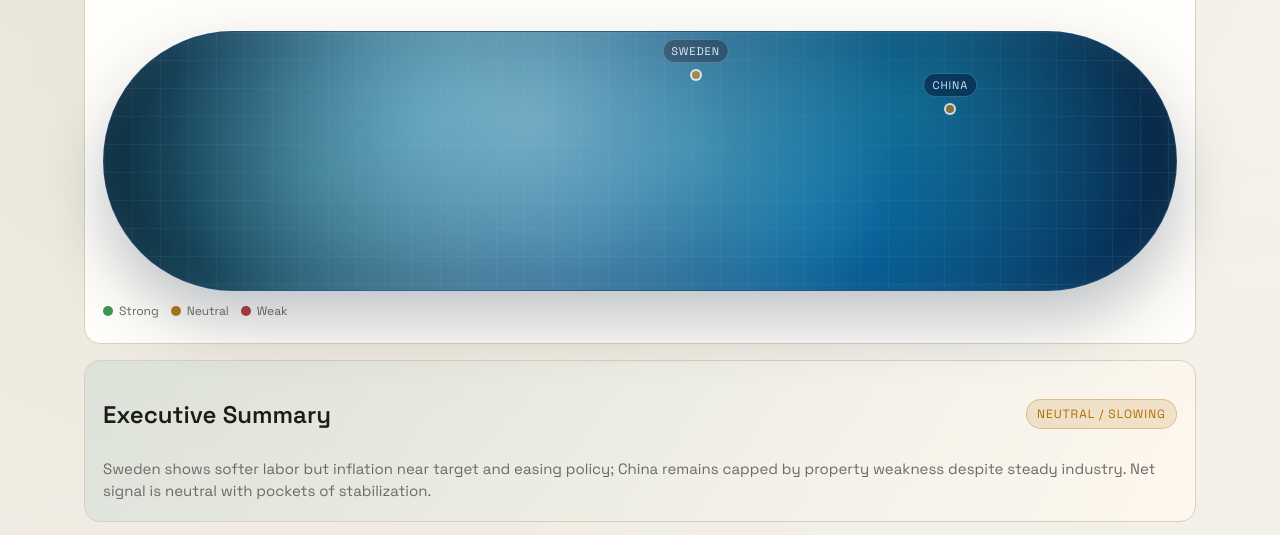
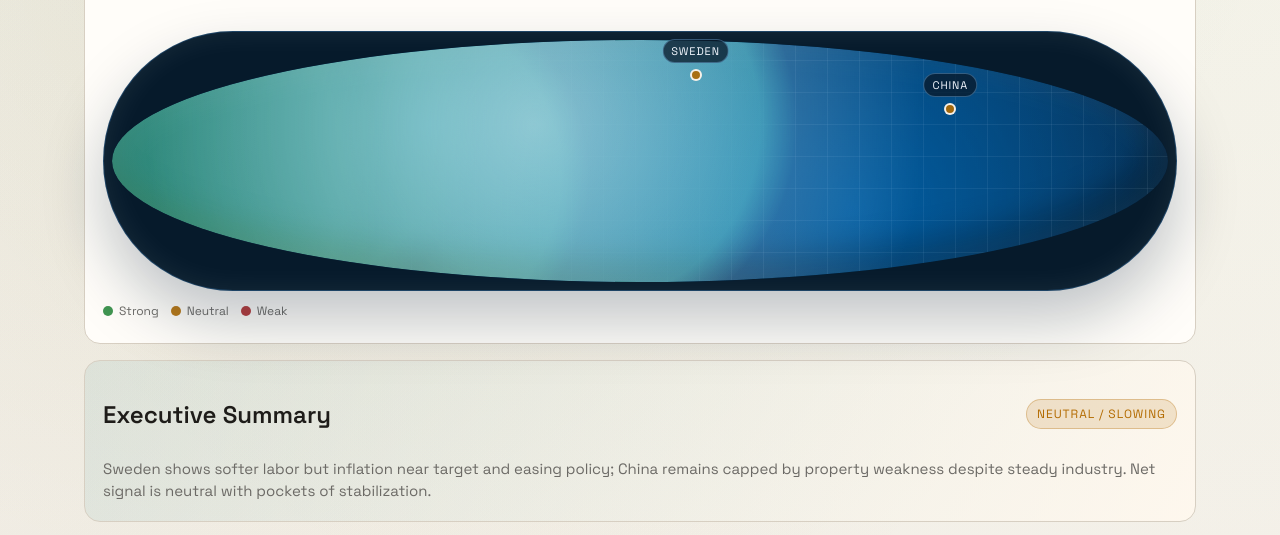
Before and after one commit to bilhaz03-design/macro-dashboard, a website: page online/public/index.html in a window 1280 px wide. Shown: the part 556-1091 px from the top of the page. Drawn offline with Linux system fonts and the light colour scheme; no server answers.

Commit message:
Add rotating globe for global pulse

```diff
--- a/online/public/app.js
+++ b/online/public/app.js
@@ -367,6 +367,18 @@ function renderMap(countries) {
   const map = document.getElementById("global-map");
   if (!map) return;
   map.innerHTML = "";
+  const globe = document.createElement("div");
+  globe.className = "globe";
+  const sphere = document.createElement("div");
+  sphere.className = "globe-sphere";
+  const texture = document.createElement("div");
+  texture.className = "globe-texture";
+  sphere.appendChild(texture);
+  const atmosphere = document.createElement("div");
+  atmosphere.className = "globe-atmosphere";
+  globe.appendChild(sphere);
+  globe.appendChild(atmosphere);
+  map.appendChild(globe);
   const tooltip = document.createElement("div");
   tooltip.className = "map-tooltip";
   map.appendChild(tooltip);
--- a/online/public/styles.css
+++ b/online/public/styles.css
@@ -387,10 +387,7 @@ h1 {
   position: relative;
   height: 260px;
   border-radius: 999px;
-  background:
-    radial-gradient(circle at 30% 35%, rgba(78, 178, 255, 0.45), transparent 40%),
-    radial-gradient(circle at 65% 70%, rgba(0, 86, 140, 0.7), transparent 50%),
-    radial-gradient(circle at 50% 50%, #0b3a60 0%, #0a2a4a 55%, #081f38 100%);
+  background: #061a2b;
   border: 1px solid rgba(60, 120, 170, 0.45);
   overflow: hidden;
   box-shadow:
@@ -398,29 +395,54 @@ h1 {
     inset 0 0 30px rgba(255, 255, 255, 0.08);
 }
 
-.map::before {
-  content: "";
+.globe {
+  position: absolute;
+  inset: 8px;
+  border-radius: 50%;
+  overflow: hidden;
+  background:
+    radial-gradient(circle at 30% 35%, rgba(78, 178, 255, 0.35), transparent 45%),
+    radial-gradient(circle at 70% 70%, rgba(0, 86, 140, 0.7), transparent 55%),
+    radial-gradient(circle at 50% 50%, #0b3a60 0%, #0a2a4a 55%, #081f38 100%);
+  box-shadow:
+    inset 0 0 40px rgba(255, 255, 255, 0.08),
+    inset -18px -20px 30px rgba(0, 0, 0, 0.45);
+}
+
+.globe-sphere {
   position: absolute;
   inset: 0;
+  border-radius: 50%;
+  overflow: hidden;
+}
+
+.globe-texture {
+  position: absolute;
+  inset: -5%;
+  border-radius: 50%;
   background-image:
-    radial-gradient(circle at 20% 55%, rgba(34, 112, 76, 0.6), transparent 38%),
-    radial-gradient(circle at 55% 45%, rgba(46, 128, 84, 0.6), transparent 35%),
-    radial-gradient(circle at 75% 30%, rgba(40, 122, 78, 0.55), transparent 30%),
-    radial-gradient(circle at 35% 25%, rgba(40, 122, 78, 0.5), transparent 30%),
+    radial-gradient(circle at 18% 55%, rgba(46, 128, 84, 0.9) 0 12%, transparent 14%),
+    radial-gradient(circle at 36% 38%, rgba(40, 122, 78, 0.85) 0 10%, transparent 12%),
+    radial-gradient(circle at 60% 55%, rgba(40, 122, 78, 0.85) 0 12%, transparent 14%),
+    radial-gradient(circle at 78% 36%, rgba(34, 112, 76, 0.8) 0 10%, transparent 12%),
+    radial-gradient(circle at 28% 70%, rgba(34, 112, 76, 0.75) 0 10%, transparent 12%),
     linear-gradient(rgba(255, 255, 255, 0.08) 1px, transparent 1px),
     linear-gradient(90deg, rgba(255, 255, 255, 0.08) 1px, transparent 1px);
-  background-size: auto, auto, auto, auto, 28px 28px, 28px 28px;
-  opacity: 0.75;
+  background-size: 200% 100%, 200% 100%, 200% 100%, 200% 100%, 200% 100%, 32px 32px, 32px 32px;
+  background-position: 0% 50%, 20% 35%, 60% 55%, 80% 30%, 25% 72%, 0 0, 0 0;
+  animation: globe-rotate 16s linear infinite;
   mix-blend-mode: screen;
+  opacity: 0.9;
+  filter: saturate(1.05);
 }
 
-.map::after {
-  content: "";
+.globe-atmosphere {
   position: absolute;
   inset: 0;
+  border-radius: 50%;
   background:
-    radial-gradient(circle at 40% 35%, rgba(255, 255, 255, 0.35), transparent 55%),
-    radial-gradient(circle at 70% 70%, rgba(0, 140, 255, 0.25), transparent 60%);
+    radial-gradient(circle at 40% 35%, rgba(255, 255, 255, 0.45), transparent 60%),
+    radial-gradient(circle at 70% 70%, rgba(0, 140, 255, 0.3), transparent 65%);
   pointer-events: none;
 }
 
@@ -489,6 +511,29 @@ h1 {
 
 .map-tooltip.show {
   opacity: 1;
+}
+
+@keyframes globe-rotate {
+  from {
+    background-position:
+      0% 50%,
+      20% 35%,
+      60% 55%,
+      80% 30%,
+      25% 72%,
+      0 0,
+      0 0;
+  }
+  to {
+    background-position:
+      100% 50%,
+      120% 35%,
+      160% 55%,
+      180% 30%,
+      125% 72%,
+      0 0,
+      0 0;
+  }
 }
 
 @keyframes pulse {
```
